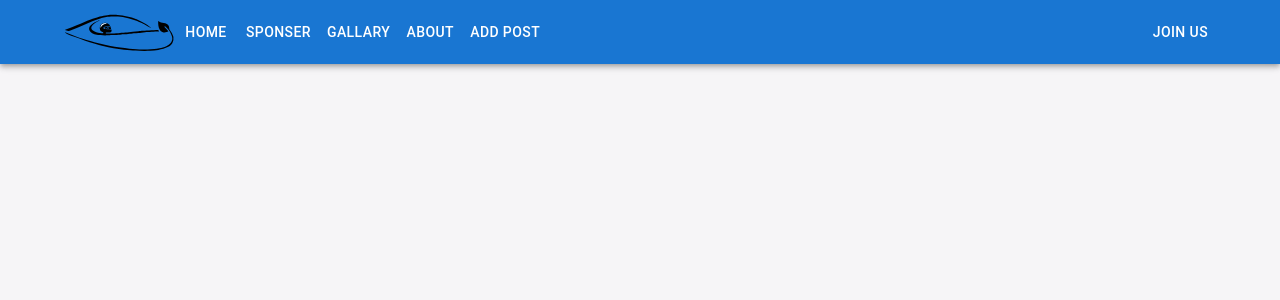
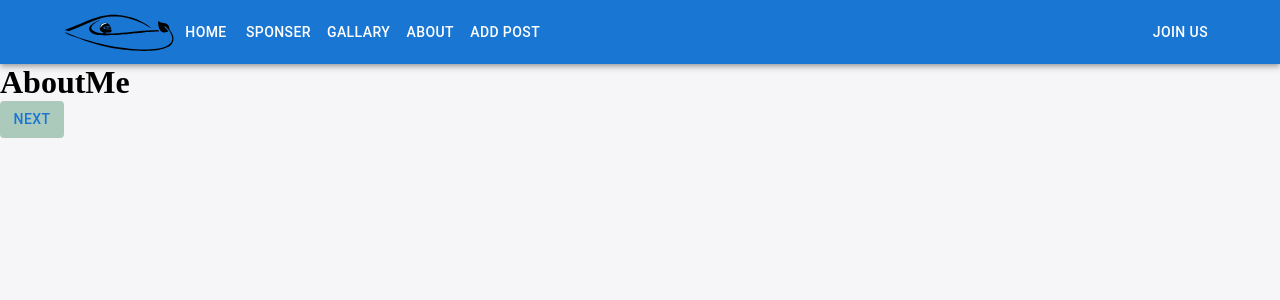
Before and after one commit to nouralmulhem/Shell-Frontend, a React (Create React App) app: page /Recruitment in a window 1280 px wide. Shown: the top 300 px of the page. Built offline with nearby package versions, Linux system fonts and the light colour scheme.

Commit message:
Routes is Done

```diff
--- a/src/App.js
+++ b/src/App.js
@@ -4,6 +4,7 @@ import Home from './Components/HomePage/Home';
 import PostForm from './Components/PostForm/PostForm';
 import ResponsiveAppBar from './Components/Navebar/Navebar';
 import Pages from './Pages/Pages';
+import RecruitmentPage from './Pages/RecruitmentPage';
 
 function App() {
   return (
@@ -14,6 +15,8 @@ function App() {
           <Route exact path="/" element={<Home />} />
           <Route exact path="/login" element={<Pages />} />
           <Route exact path="/AddPost" element={<PostForm />} />
+          <Route exact path="/Recruitment" element={<RecruitmentPage />} />
+
         </Routes>
       </Router>
     </div>
--- /dev/null
+++ b/src/Components/Recruitment/AboutMe/AboutMe.jsx
@@ -0,0 +1,18 @@
+import { useRecruitmentContext } from '../../../contexts/RecruitmentContext';
+import { NextButton } from '../styles';
+
+function AboutMe() {
+  // eslint-disable-next-line no-unused-vars
+  const { setStep, info, setInfo } = useRecruitmentContext();
+
+  return (
+    <>
+      <h1>
+        AboutMe
+      </h1>
+      <NextButton onClick={() => setStep(2)} type="submit">Next</NextButton>
+    </>
+  );
+}
+
+export default AboutMe;
--- /dev/null
+++ b/src/Components/Recruitment/Recruitment.jsx
@@ -0,0 +1,13 @@
+import { useRecruitmentContext } from '../../contexts/RecruitmentContext';
+import AboutMe from './AboutMe/AboutMe';
+
+function Recruitment() {
+  const { step } = useRecruitmentContext();
+  return (
+    step === 1 ? <AboutMe />
+      : step === 2 ? <h1>Experience you have</h1>
+        : <h1>What do you know about us</h1>
+  );
+}
+
+export default Recruitment;
--- /dev/null
+++ b/src/Components/Recruitment/styles.js
@@ -0,0 +1,12 @@
+import { Button } from '@mui/material';
+import { styled } from '@mui/system';
+
+import theme from '../../styles';
+
+export const NextButton = styled(Button)(() => ({
+  backgroundColor: theme.palette.form.next,
+}));
+
+export const BackButton = styled(Button)(() => ({
+  backgroundColor: theme.palette.form.back,
+}));
--- /dev/null
+++ b/src/Pages/RecruitmentPage.jsx
@@ -0,0 +1,12 @@
+import Recruitment from '../Components/Recruitment/Recruitment';
+import RecruitmentContextProvider from '../contexts/RecruitmentContext';
+
+function RecruitmentPage() {
+  return (
+    <RecruitmentContextProvider>
+      <Recruitment />
+    </RecruitmentContextProvider>
+  );
+}
+
+export default RecruitmentPage;
--- /dev/null
+++ b/src/contexts/RecruitmentContext.js
@@ -0,0 +1,27 @@
+import {
+  useState, createContext, useContext, useMemo,
+} from 'react';
+
+// Context
+export const RecruitmentContext = createContext();
+
+function RecruitmentContextProvider(props) {
+  const { children } = props;
+
+  // State
+  const [step, setStep] = useState(1);
+  const [info, setInfo] = useState({});
+
+  const value = useMemo(() => ({
+    step, setStep, info, setInfo,
+  }), [step, setStep, info, setInfo]);
+
+  return (
+    <RecruitmentContext.Provider value={value}>
+      {children}
+    </RecruitmentContext.Provider>
+  );
+}
+
+export const useRecruitmentContext = () => useContext(RecruitmentContext);
+export default RecruitmentContextProvider;
--- /dev/null
+++ b/src/styles/index.js
@@ -0,0 +1,16 @@
+import { createTheme } from '@mui/material';
+
+const theme = createTheme({
+  palette: {
+    form: {
+      // main: '#abcabc',
+      // light: '#ffaaaa',
+      // dark: '#abcfff',
+      next: '#abcabc',
+      back: '#abcfff',
+
+    },
+  },
+});
+
+export default theme;
```
Also changed, not shown: src/Components/Recruitment/scripts.js (added), 1 other file (tests, documents, lock files or other folders).
